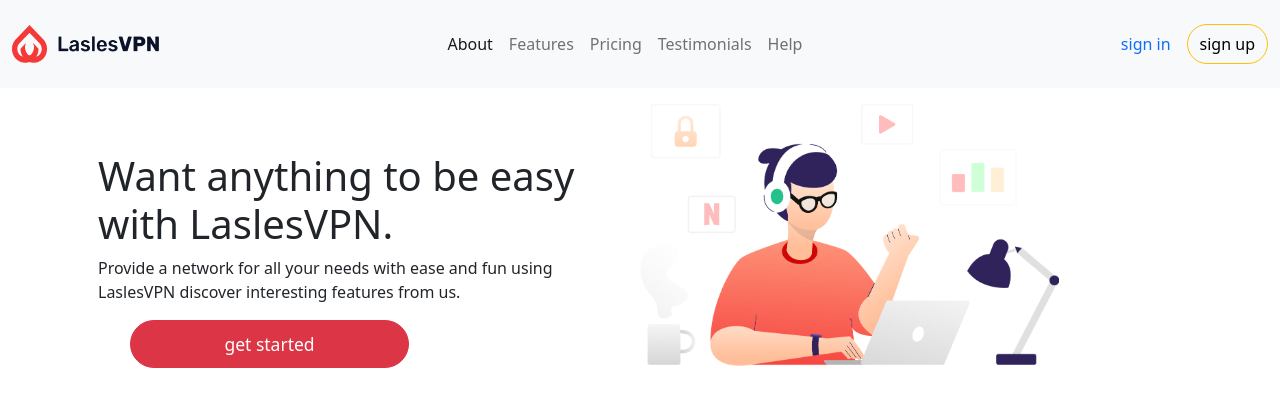
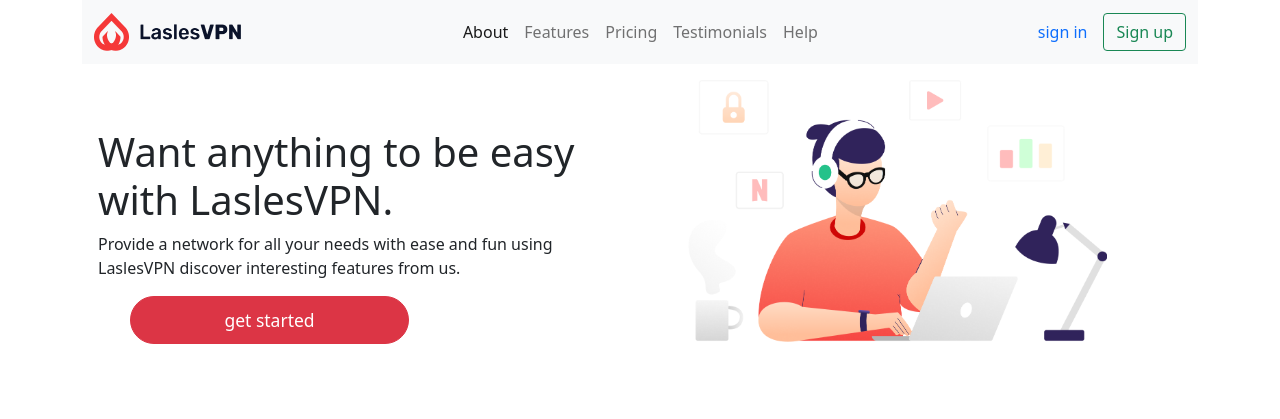
Before and after one commit to UmmayTakida/LaslesVPN, a plain HTML site: page index.html in a window 1280 px wide. Drawn offline with nearby package versions, Linux system fonts and the light colour scheme.

Commit message:
navbar added

```diff
--- a/index.html
+++ b/index.html
@@ -15,19 +15,17 @@
 <body>
     <header>
         <!-- navbar starts  -->
+        <div class="container">
             <nav class="navbar navbar-expand-lg navbar-light bg-light">
                 <div class="container-fluid">
-                <a class=" navbar-brand" href="#">
-                    <img src="images/nav.png" alt="" width="149" height="38">
-                </a>
+                    <a class="navbar-brand" href="#"><img src="images/nav.png" alt="" width="149" height="38"></a>
                     <button class="navbar-toggler" type="button" data-bs-toggle="collapse"
                         data-bs-target="#navbarSupportedContent" aria-controls="navbarSupportedContent"
                         aria-expanded="false" aria-label="Toggle navigation">
                         <span class="navbar-toggler-icon"></span>
                     </button>
-                <div class="collapse navbar-collapse d-flex justify-content-between align-items-center"
-                    id="navbarSupportedContent ">
-                    <ul class="navbar-nav m-auto ps-5 pe-5">
+                    <div class="collapse navbar-collapse" id="navbarSupportedContent">
+                        <ul class="navbar-nav m-auto mb-lg-0">
                             <li class="nav-item">
                                 <a class="nav-link active" aria-current="page" href="#">About</a>
                             </li>
@@ -43,27 +41,16 @@
                             <li class="nav-item">
                                 <a class="nav-link" href="#">Help</a>
                             </li>
-                    </ul>
-
-                    <ul>
-
-
-
-                        <li class="nav-item d-flex mt-lg-3">
-                            <a class="nav-link" href="#">sign in</a>
-                            <button class="btn btn-light border-warning rounded-pill">sign up</button>
-
-
-                        </li>
-
-
-
 
                         </ul>
-
+                        <form class="d-flex align-items-center">
+                            <a class="nav-link" href="#">sign in</a>
+                            <button class="btn btn-outline-success" type="submit">Sign up</button>
+                        </form>
                     </div>
                 </div>
             </nav>
+        </div>
         <!-- navbar end  -->
     </header>
     <main>
@@ -84,7 +71,7 @@
                             </div>
                         </div>
                         <div class="col-lg-6">
-                            <img src="images/leftside.png" class="mt-3 w-75 rounded-start" alt="...">
+                            <img src="images/leftside.png" class="ms-5 mt-3 w-75 rounded-start" alt="...">
                         </div>
 
                     </div>
```
Lines whose indentation alone changed are shown as unchanged.
